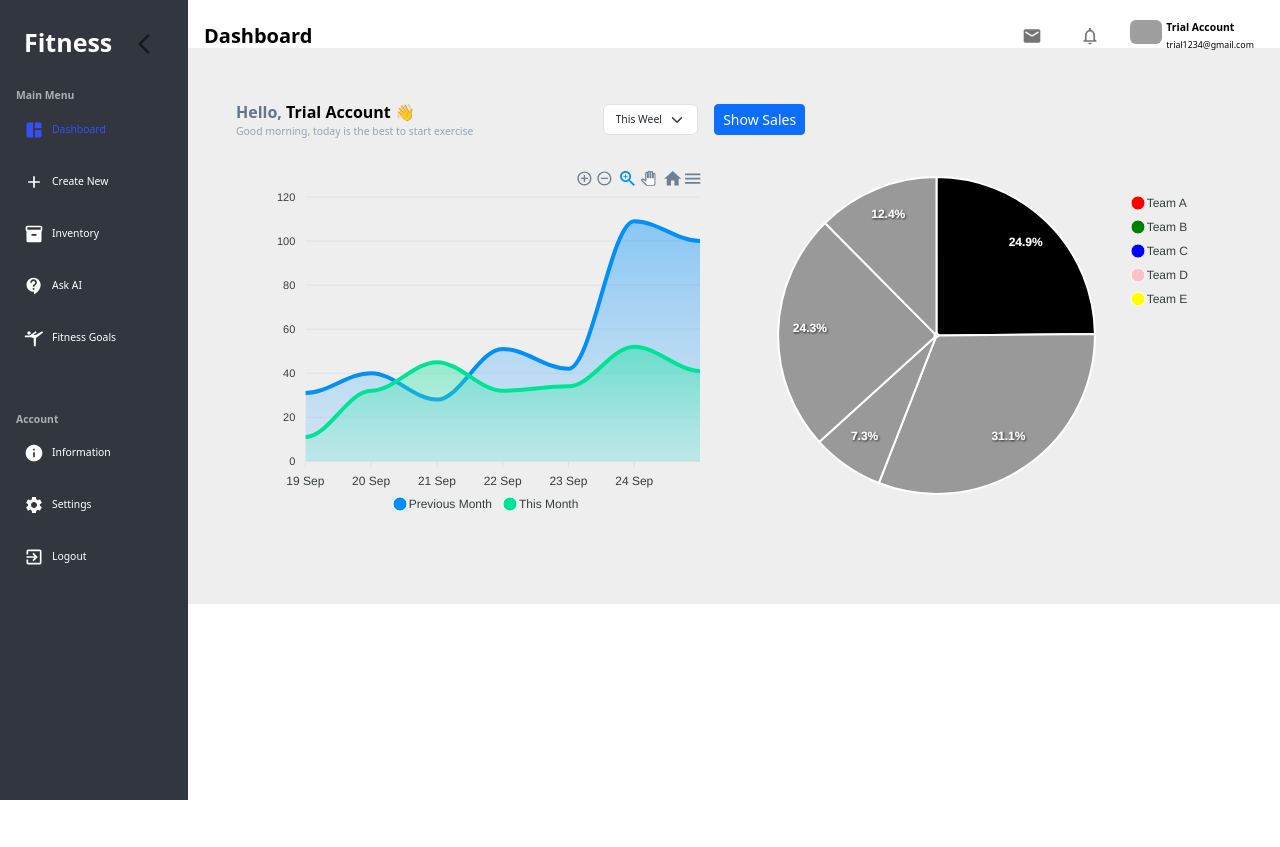
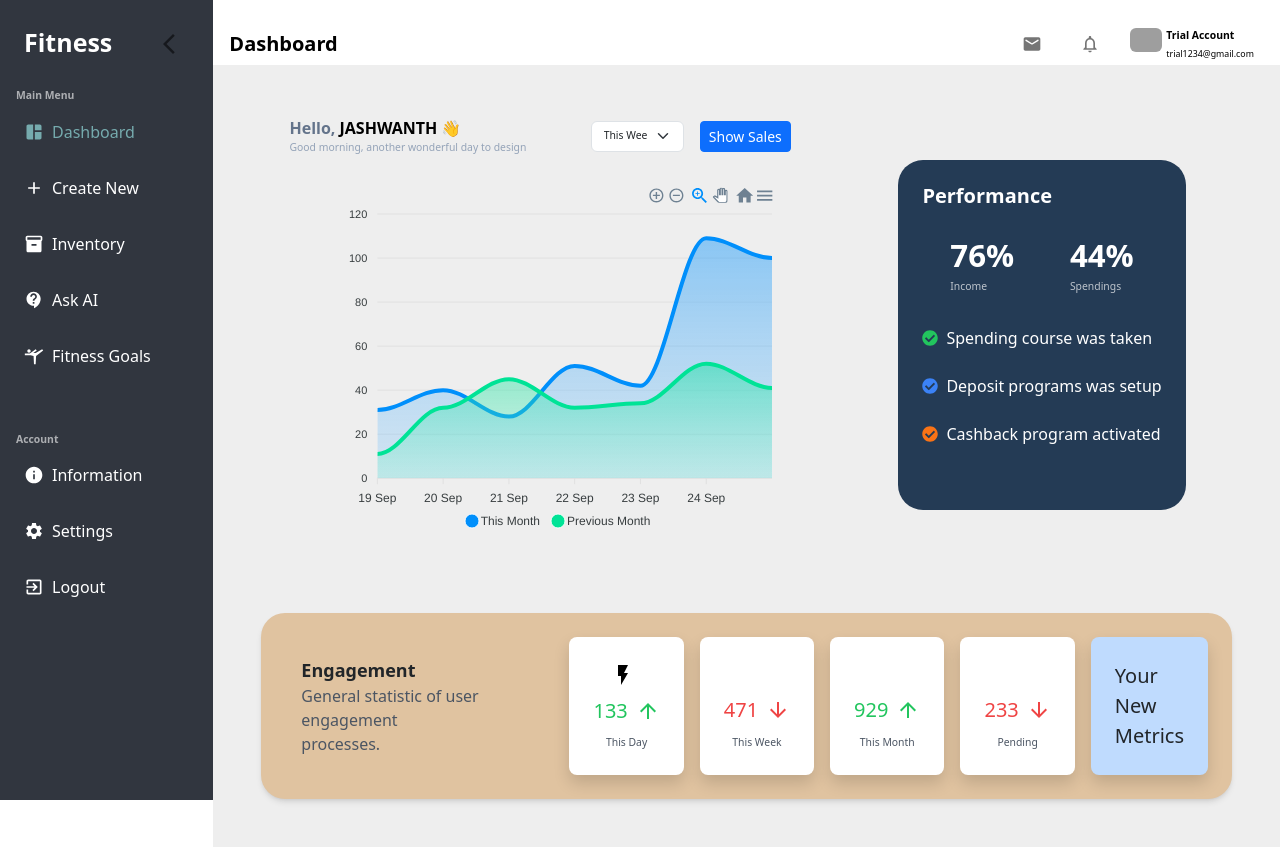
Before and after one commit to saksham-gera/DesignWithSpark, a React (Vite) app in the folder client/: page /dashboard in a window 1280 px wide. Before the commit the page ends 800 px from the top, so only its background shows below. Built offline with nearby package versions, Linux system fonts and the light colour scheme; grey boxes are pictures that could not be loaded; a web font is replaced by a local one.

Commit message:
Dashboard

```diff
--- a/client/package.json
+++ b/client/package.json
@@ -30,6 +30,7 @@
     "react-circular-progressbar": "^2.1.0",
     "react-color": "^2.19.3",
     "react-dom": "^18.2.0",
+    "react-icons": "^5.0.1",
     "react-lottie": "^1.2.4",
     "react-router-dom": "^6.22.2",
     "three": "^0.150.1",
--- a/client/src/components/AreaChart.jsx
+++ b/client/src/components/AreaChart.jsx
@@ -4,10 +4,10 @@ import Chart from 'react-apexcharts'
 export default function AreaChart() {
     const data = {
         series: [{
-            name: 'Previous Month',
+            name: 'This Month',
             data: [31, 40, 28, 51, 42, 109, 100]
         }, {
-            name: 'This Month',
+            name: 'Previous Month',
             data: [11, 32, 45, 32, 34, 52, 41]
         }],
         options: {
@@ -34,18 +34,17 @@ export default function AreaChart() {
     }
 
     const pieData = {
-        series: [44, 55, 13, 43, 22],
+        series: [44, 55, 13, 30,13, 22],
             options: {
               chart: {
                 width: 380,
                 type: 'pie',
 
               },
-              labels: ['Team A', 'Team B', 'Team C', 'Team D', 'Team E'],
+              labels: ['Team A', 'Team B', 'Team C', 'Team D', 'Team E','Team F'],
               fill: {
-                colors: ["#000000","green","blue","pink","yellow"],
+                colors: ["#AED0F3","#A1DCD6","#AED0F3","#A1DCD6","#AED0F3","A1DCD6"],
               },
-              colors: ["red","green","blue","pink","yellow"],
               responsive: [{
                 breakpoint: 480,
                 options: {
@@ -62,7 +61,7 @@ export default function AreaChart() {
     return (
         <div className='flex'>
             <Chart className="m-4" options={data.options} series={data.series} type='area' height={350} width={450}/>
-            <Chart className="m-4" options={pieData.options} series={pieData.series} type='pie' height={350} width={450}/>
+            {/* <Chart className="m-4" options={pieData.options} series={pieData.series} type='pie' height={350} width={450}/> */}
 
         </div>
     )
--- a/client/src/components/GreetingBox.jsx
+++ b/client/src/components/GreetingBox.jsx
@@ -7,7 +7,7 @@ export default function GreetingBox({name}) {
             <span className="text-slate-500 font-bold hello">Hello, </span> <b className='text-black font-bold'>{name}</b> 👋
         </div>
         <div className="text-slate-400 text-sm greeting">
-            Good morning, today is the best to start exercise
+            Good morning, another wonderful day to design
         </div>
     </div>
   )
--- a/client/src/components/GreetingWithPlanner.jsx
+++ b/client/src/components/GreetingWithPlanner.jsx
@@ -3,9 +3,12 @@ import GreetingBox from './GreetingBox'
 
 export default function GreetingWithPlanner() {
     return (
-        <div className=' flex w-3/5 justify-between items-center'>
-            <GreetingBox name="Trial Account" />
+        <>
+
+             <div className=' flex h-fit w-3/5 justify-around items-center'>
+                     <GreetingBox name="JASHWANTH" />
             <div className="flex w-2/5 ">
+
                 <select class="form-select w-2/5 text-sm m-2" aria-label="Default select example">
                     <option value="1" selected>This Week</option>
                     <option value="2">Previous Week</option>
@@ -15,5 +18,6 @@ export default function GreetingWithPlanner() {
             </div>
 
         </div>
+        </>
     )
 }
--- a/client/src/components/Sidebar.jsx
+++ b/client/src/components/Sidebar.jsx
@@ -92,10 +92,10 @@ export default function Sidebar() {
                     mainMenuData.map((item, index) => {
                         return (
                             <Link to={item.route} style={{ textDecoration: "none" }}>
-                                <div onClick={() => setSelected(index)} className={selected == index ? "hover:bg-[#76ABAE] text-[#3b4df8] border-solid border-r-8 border-transparent border-[#3b4df8]" : "hover:bg-[#76ABAE] border-solid border-r-8 border-transparent hover:border-[#3b4df8]"}>
+                                <div onClick={() => setSelected(index)} className={selected == index ? "hover:bg-[#222831] text-[#76ABAE] border-solid border-r-8 border-transparent border-[#76ABAE]" : "hover:bg-[#222831] border-solid border-r-8 border-transparent hover:border-[#76ABAE]"}>
                                     <div className={expanded ? "w-full pl-6 pt-3 pb-3 flex justify-center items-center " : "pt-3 pb-3 w-full flex justify-center"}>
                                         {item.icon}
-                                        <div className={expanded ? "flex w-full pl-2 text-sm" : "hidden"}>
+                                        <div className={expanded ? "flex w-full pl-2 text-md" : "hidden"}>
                                             {item.name}
                                         </div>
                                     </div>
@@ -113,10 +113,10 @@ export default function Sidebar() {
                     accountData.map((item, index) => {
                         return (
                             <Link to={item.route} style={{ textDecoration: "none" }}>
-                                <div onClick={() => setSelected(mainMenuData.length + index)} className={selected == mainMenuData.length + index ? "hover:bg-[#76ABAE] text-[#3b4df8] border-solid border-r-8 border-transparent border-[#3b4df8]" : "hover:bg-[#76ABAE] border-solid border-r-8 border-transparent hover:border-[#3b4df8]"}>
+                                <div onClick={() => setSelected(mainMenuData.length + index)} className={selected == mainMenuData.length + index ? "hover:bg-[#222831] text-[#76ABAE] border-solid border-r-8 border-transparent border-[#76ABAE]" : "hover:bg-[#222831] border-solid border-r-8 border-transparent hover:border-[#76ABAE]"}>
                                     <div className={expanded ? "w-full pl-6 pt-3 pb-3 flex justify-center items-center " : "pt-3 pb-3 w-full flex justify-center"}>
                                         {item.icon}
-                                        <div className={expanded ? "flex w-full pl-2 text-sm" : "hidden"}>
+                                        <div className={expanded ? "flex w-full pl-2 text-md" : "hidden"}>
                                             {item.name}
                                         </div>
                                     </div>
--- /dev/null
+++ b/client/src/components/Summarycard.jsx
@@ -0,0 +1,40 @@
+import React from 'react';
+import { FaCheckCircle } from 'react-icons/fa'; // Make sure to install react-icons package
+
+const Summarycard = () => {
+  return (
+    <div className="bg-dark-blue h-min w-max rounded-lg p-6 text-[#EEEEEE]" style={{ backgroundColor: '#243B55', maxWidth: '500px', borderRadius: '25px', padding: '24px', color: '#FFFFFF' }}>
+      <h2 className="text-xl font-bold mb-4">Performance</h2>
+
+      {/* Income and Spendings Metrics */}
+      <div className="flex justify-around mb-8">
+        <div>
+          <p className="text-3xl font-bold">76%</p>
+          <p className="text-sm opacity-70">Income</p>
+        </div>
+        <div>
+          <p className="text-3xl font-bold">44%</p>
+          <p className="text-sm opacity-70">Spendings</p>
+        </div>
+      </div>
+
+      {/* Task List */}
+      <div className='mb-10'>
+        <div className="flex items-center mb-4">
+          <FaCheckCircle className="text-green-500 mr-2" />
+          <p>Spending course was taken</p>
+        </div>
+        <div className="flex items-center mb-4">
+          <FaCheckCircle className="text-blue-500 mr-2" />
+          <p>Deposit programs was setup</p>
+        </div>
+        <div className="flex items-center">
+          <FaCheckCircle className="text-orange-500 mr-2" />
+          <p>Cashback program activated</p>
+        </div>
+      </div>
+    </div>
+  );
+};
+
+export default Summarycard;
--- a/client/src/components/TopBar.jsx
+++ b/client/src/components/TopBar.jsx
@@ -12,7 +12,7 @@ export default function TopBar() {
     }
 
   return (
-    <div className='flex pt-4 sticky top-0 bg-white z-10 text-black items-center justify-between w-full h-12 topBar'>
+    <div className='flex pt-4 sticky top-0 bg-white z-10 text-black items-center justify-between w-full topBar'>
         <div className="ml-4 font-semibold text-xl selectedMenuItem">
             {capitalizeFirstLetter(pathname.slice(1))}
         </div>
--- /dev/null
+++ b/client/src/components/metricCard/Metriccard.jsx
@@ -0,0 +1,24 @@
+import React from 'react';
+import ArrowUpwardIcon from '@mui/icons-material/ArrowUpward';
+import ArrowDownwardIcon from '@mui/icons-material/ArrowDownward';
+
+const MetricCard = ({ label, value, IconComponent, trend }) => {
+  // Determine trend arrow color based on the trend value
+  const trendColor = trend === 'up' ? 'text-green-500' : 'text-red-500';
+  const TrendIcon = trend === 'up' ? ArrowUpwardIcon : ArrowDownwardIcon;
+
+  return (
+    <div className="bg-white rounded-lg shadow p-4 flex flex-col items-center justify-between">
+        <div className='color-red'> {IconComponent && <IconComponent color="primary" className=" mr-2" />}</div>
+
+      <div className={`text-xl ${trendColor} flex items-center`}>
+
+        {value}
+        <TrendIcon className="ml-2" />
+      </div>
+      <div className="text-gray-600 text-sm">{label}</div>
+    </div>
+  );
+};
+
+export default MetricCard;
--- /dev/null
+++ b/client/src/components/metricCard/Metriccontainer.jsx
@@ -0,0 +1,28 @@
+import React from 'react';
+import MetricCard from './Metriccard.jsx';
+import FlashOnIcon from '@mui/icons-material/FlashOn';
+// MetricsContainer component representing the outer card containing metric cards
+const MetricsContainer = () => {
+  return (
+    <div className="bg-beige p-6 rounded-3xl shadow-md flex  items-center space-x-4" style={{ backgroundColor: '#E0C3A0' }}>
+     <div className='flex flex-col w-0.28 items-left m-3 '>
+        <h2 className="text-lg flex font-bold">Engagement</h2>
+        <span className="text-md flex text-gray-600">General statistic of user engagement </span>
+        <span className="text-md flex text-gray-600">processes.</span>
+      </div>
+      <div className="flex space-x-4">
+        <MetricCard label="This Day" value="133" IconComponent={FlashOnIcon} trend="up" />
+        <MetricCard label="This Week" value="471" IconComponent="clock" trend="down" />
+        <MetricCard label="This Month" value="929" IconComponent="star" trend="up" />
+        <MetricCard label="Pending" value="233" IconComponent="arrowUp" />
+        {/* The "Your New Metrics" card can be another component or added here directly */}
+        <div className="bg-blue-200 rounded-lg shadow p-4 flex items-center justify-between">
+          <div className="text-xl">Your New Metrics</div>
+          <i className="fas fa-chevron-right"></i>
+        </div>
+      </div>
+    </div>
+  );
+};
+
+export default MetricsContainer;
--- a/client/src/pages/Dashboard.jsx
+++ b/client/src/pages/Dashboard.jsx
@@ -3,6 +3,8 @@ import GreetingWithPlanner from '../components/GreetingWithPlanner'
 import ProgressCard from '../components/ProgressCard';
 import { useTheme } from '@mui/material/styles';
 import AreaChart from '../components/AreaChart';
+import Summarycard from '../components/Summarycard';
+import MetricsContainer from '../components/metricCard/Metriccontainer';
 export default function Dashboard() {
 const theme = useTheme();
 
@@ -10,9 +12,11 @@ const theme = useTheme();
 
     <div className='m-5 dashboard'>
       <GreetingWithPlanner />
-      <div className="flex">
+      <div className="flex justify-around	mb-10">
           <AreaChart />
+          <Summarycard />
       </div>
+      <MetricsContainer />
     </div>
   )
 }
```
Also changed, not shown: 1 other file (tests, documents, lock files or other folders).
